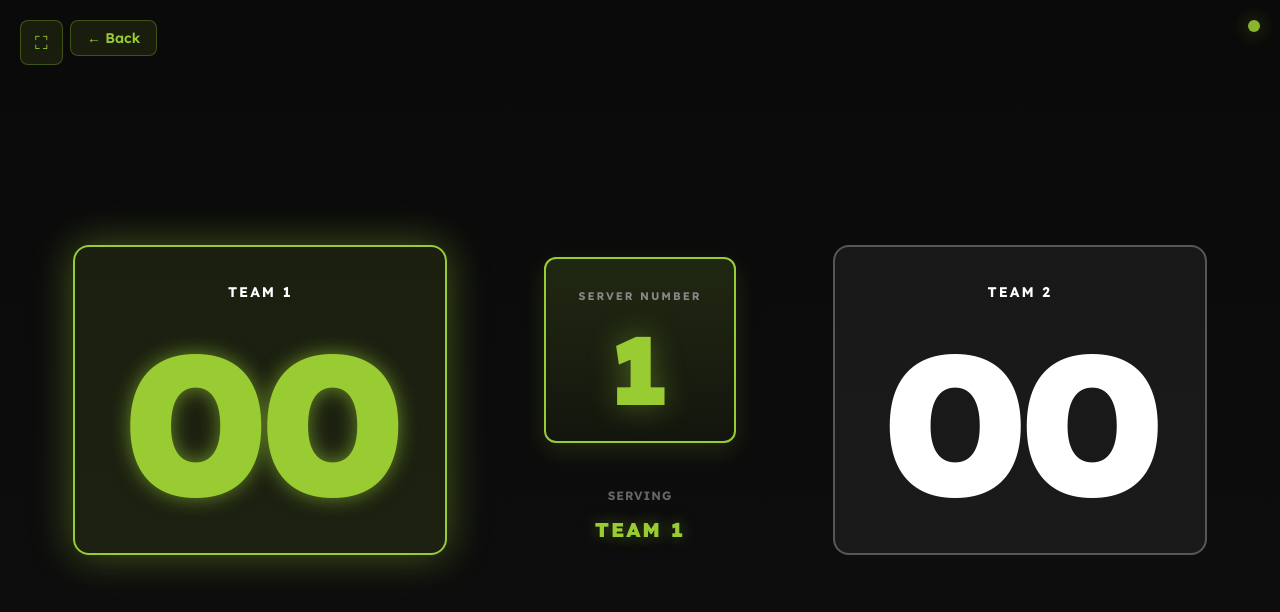
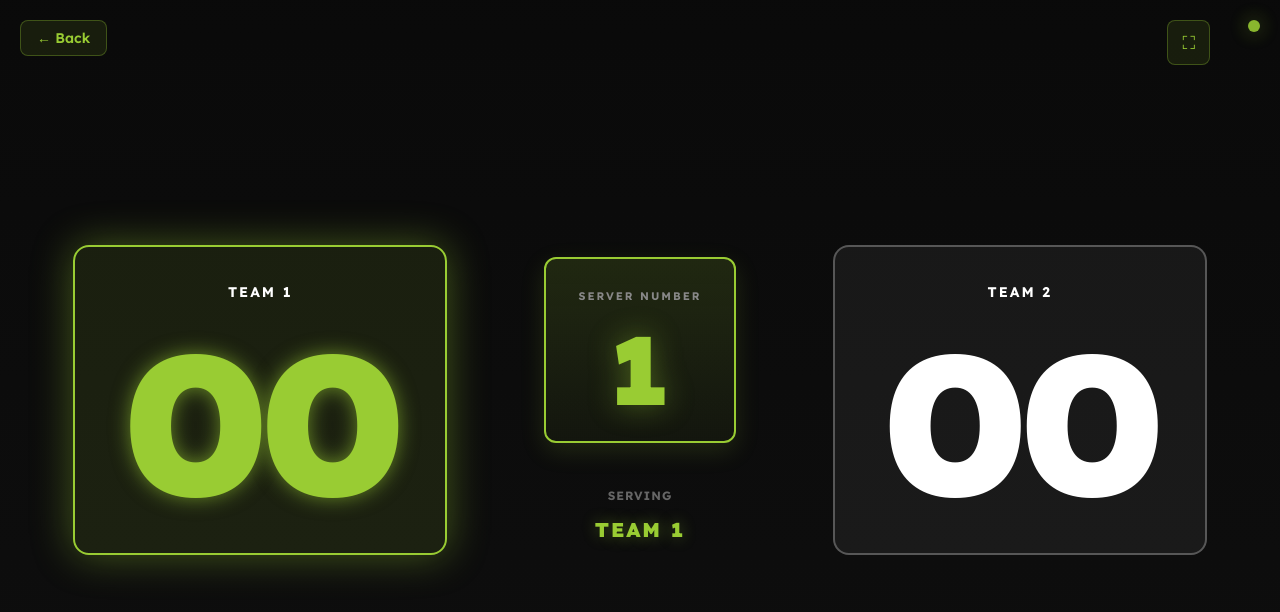
Before and after one commit to AyvanL/PickaScorer, a React (Vite) app: page /display in a window 1280 px wide. Shown: the top 612 px of the page. Built offline with nearby package versions, Linux system fonts and the light colour scheme; no server answers.

Commit message:
fix: scoring login

```diff
--- a/src/display.css
+++ b/src/display.css
@@ -35,7 +35,8 @@ body {
 .fullscreen-button {
   position: absolute;
   top: 20px;
-  left: 20px;
+  right: 70px;
+  left: auto;
   z-index: 102;
   background: rgba(153, 204, 51, 0.1);
   border: 1px solid rgba(153, 204, 51, 0.3);
@@ -67,7 +68,7 @@ body {
 .back-button {
   position: absolute;
   top: 20px;
-  left: 70px;
+  left: 20px;
   z-index: 101;
   background: rgba(153, 204, 51, 0.1);
   border: 1px solid rgba(153, 204, 51, 0.3);
--- a/src/pages/SignUp.tsx
+++ b/src/pages/SignUp.tsx
@@ -15,8 +15,8 @@ export default function SignUp() {
     const { error: rowError } = await supabase.from('matches').insert([
       {
         user_id: userEmail,
-        team1_score: 11,
-        team2_score: 9,
+        team1_score: 0,
+        team2_score: 0,
         server_number: 1,
         serving_team: 1,
       },
```
